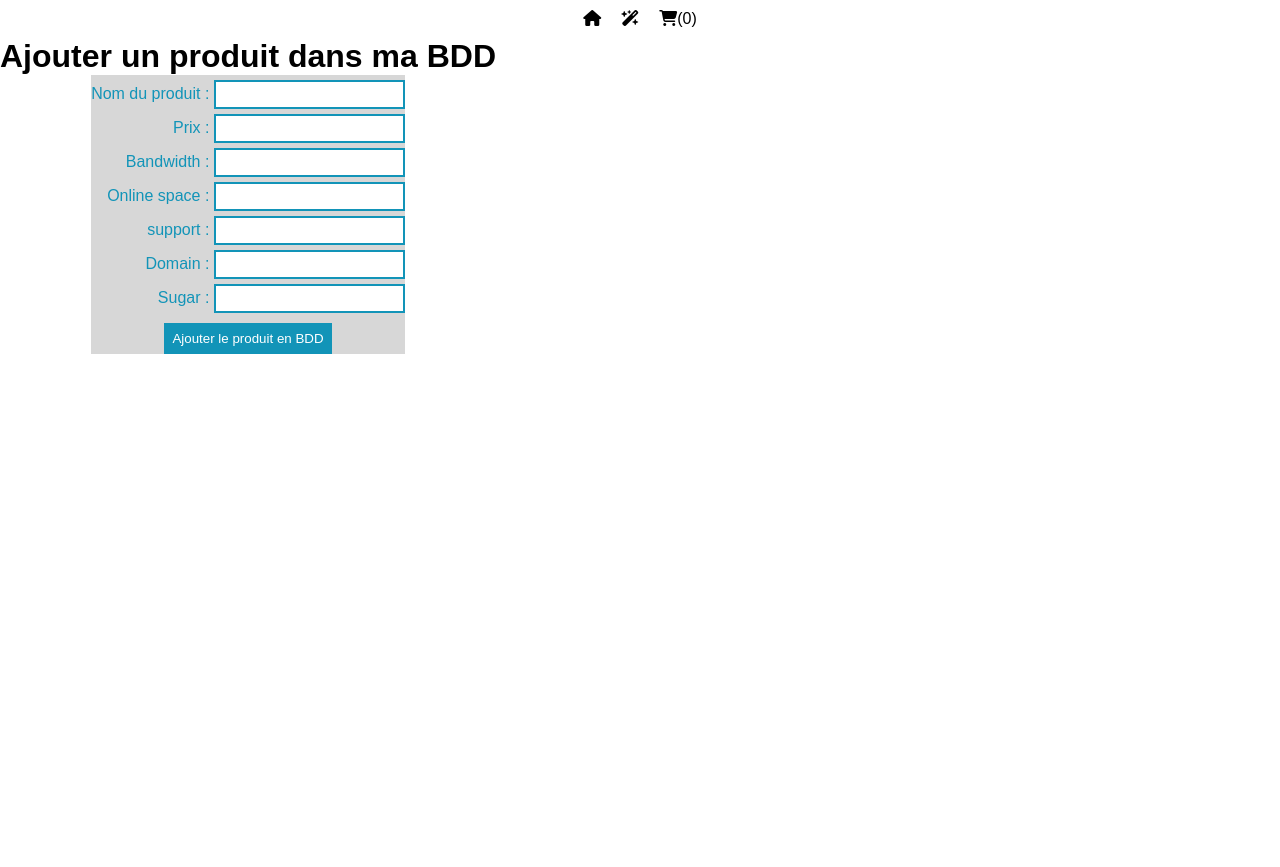
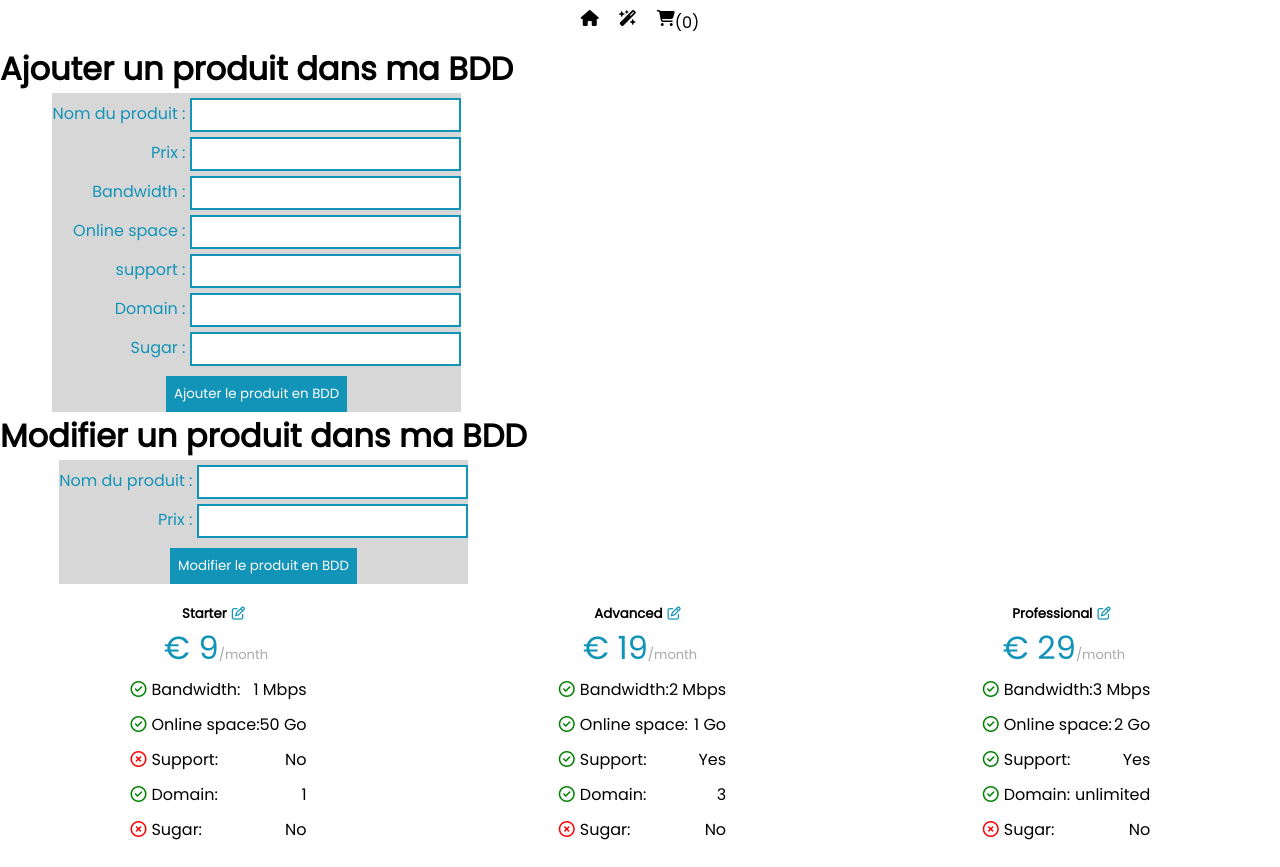
Before and after one commit to Seb-Pot-Dev/Landing_Page, a PHP site: page /admin.php in a window 1280 px wide. Before the commit the page ends 354 px from the top, so only its background shows below. Run offline with PHP 8.4, Linux system fonts and the light colour scheme; data comes from the database, SQL or seed files in the repository; some libraries are stand-ins or nearby versions.

Commit message:
fn to modifyProduct via pdo

```diff
--- a/admin.php
+++ b/admin.php
@@ -10,6 +10,9 @@ session_start();
     <meta name="viewport" content="width=device-width, initial-scale=1.0">
     <link rel="stylesheet" href="style.css">
     <script src="https://kit.fontawesome.com/a45e9c27c8.js" crossorigin="anonymous"></script>
+    <link rel="preconnect" href="https://fonts.googleapis.com">
+    <link rel="preconnect" href="https://fonts.gstatic.com" crossorigin>
+    <link href="https://fonts.googleapis.com/css2?family=Poppins&display=swap" rel="stylesheet">
     <title>Ajout produit en BDD</title>
 </head>
 
@@ -103,7 +106,7 @@ session_start();
             </form>
         </div>
         <!-- MODIFIER PRODUIT VIA FORM NAME/PRICE -->
-        <!-- <div class="admin-action">
+         <div class="admin-action">
             <h1>Modifier un produit dans ma BDD</h1>
             <form class="form-container" action="traitement.php?action=modifyProduct" method="post">
                 <p class='form-items'>
@@ -123,7 +126,50 @@ session_start();
                 </p>
             </form>
         </div>
-    -->
+        <!-- tentative modifier produit via FORM intégré dans un fichier edit.php -->
+        <div class="offers">
+            <?php //require db functions
+
+            require_once('db-functions.php');
+
+            $store = findAll();
+            foreach ($store as $product) {
+            ?>
+                <a class="offer-details-container" href="edit.php?id=<?= $product['id'] ?>">
+                    <?php // l'expression "<?=" est equivalent a <?php echo
+                    ?>
+                    <h5><?= ucFirst($product['name']).'<i class="fa-regular fa-pen-to-square" style="color: var(--primary-color)"></i>'; ?></h5>
+                    <div class='big-price-container'><p class="big-blue-price">€ <?= $product['price']; ?></p>/month</div>
+                    <ul class="offer-details-list">
+                        <div class="details-box">
+                            <p class='offer-details-item'><i class="fa-regular fa-circle-check"></i>Bandwidth: </p>
+                            <p class='offer-details-item'> <?= $product['bandwidth']; ?> Mbps</p>
+                        </div>
+                        <div class="details-box">
+                            <p class='offer-details-item'><i class="fa-regular fa-circle-check"></i>Online space: </p>
+                            <p> <?= $product['onlinespace']; ?> Go</p>
+                        </div>
+                        <div class="details-box">
+                            <p class='offer-details-item'><?php if ($product['support']=='Yes')
+                            {echo'<i class="fa-regular fa-circle-check"></i>';}
+                            else{echo'<i class="fa-regular fa-circle-xmark" style="color:red;"></i>';}?>Support: </p>
+                            <p class='offer-details-item'> <?= $product['support']; ?></p>
+                        </div>
+                        <div class="details-box">
+                            <p class='offer-details-item'><?php if ($product['domain']>0)
+                            {echo'<i class="fa-regular fa-circle-check"></i>';}
+                            else{echo'<i class="fa-regular fa-circle-xmark" style="color:red;"></i>';}?>Domain: </p>
+                            <p class='offer-details-item'> <?= $product['domain']; ?></p>
+                        </div>
+                        <div class="details-box">
+                            <p class='offer-details-item'><?php if ($product['sugar']=='Yes')
+                            {echo'<i class="fa-regular fa-circle-check"></i>';}
+                            else{echo'<i class="fa-regular fa-circle-xmark" style="color:red;"></i>';}?>Sugar: </p>
+                            <p class='offer-details-item'> <?= $product['sugar']; ?></p>
+                        </div>
+                    </ul>
+                </a>
+            <?php } ?>
 
 
 
--- a/db-functions.php
+++ b/db-functions.php
@@ -67,7 +67,17 @@ function insertProduct($name, $price, $bandwidth, $onlinespace, $support, $domai
     // Préparation de la requête
     $storeStatement = $db->prepare($sqlInsert);
     // Exécution de la requête en passant les informations du produit en paramètre
-    $storeStatement->execute([':name' => $name, ':price' => $price, ':bandwidth' => $bandwidth, ':onlinespace' => $onlinespace, ':support' => $support, ':domain' => $domain, ':sugar' => $sugar]);
+    $storeStatement->execute(
+        [
+            ':name' => $name,
+            ':price' => $price,
+            ':bandwidth' => $bandwidth,
+            ':onlinespace' => $onlinespace,
+            ':support' => $support,
+            ':domain' => $domain,
+            ':sugar' => $sugar
+        ]
+    );
     // Récupération des résultats
     $store = $storeStatement->fetch();
     // Retourne les résultats
@@ -76,20 +86,29 @@ function insertProduct($name, $price, $bandwidth, $onlinespace, $support, $domai
 
 
 // Fonction pour modifier le contenu d'un produit
-function modifyProduct($name, $price){
+function modifyProduct($name, $price, $bandwidth, $onlinespace, $support, $domain, $sugar, $id)
+{
     //Appel de la fonction de connexion à la base de données
     $db = dbFunction();
-    $sqlUpdate = "UPDATE offers SET price='$price' WHERE name='$name'";
-
+    $sqlUpdate = "UPDATE offers SET price = :price, bandwidth = :bandwidth, onlinespace = :onlinespace, support = :support, domain = :domain, sugar = :sugar WHERE id = :id";
     //Preparation de la requête
     $statement = $db->prepare($sqlUpdate);
 
     //Execution de la requête
-    $statement->execute();
+    $statement->execute(
+        [
+            ':id' => $id,
+            ':price' => $price,
+            ':bandwidth' => $bandwidth,
+            ':onlinespace' => $onlinespace,
+            ':support' => $support,
+            ':domain' => $domain,
+            ':sugar' => $sugar
+        ]
+    );
 
-        // Récupération des résultats
-        $store = $statement->fetch();
-        // Retourne les résultats
-        return $store;
-
+    // Récupération des résultats
+    $store = $statement->fetch();
+    // Retourne les résultats
+    return $store;
 }
```
Also changed, not shown: edit.php (added, +90 -0 lines), traitement.php (+8 -4 lines).
